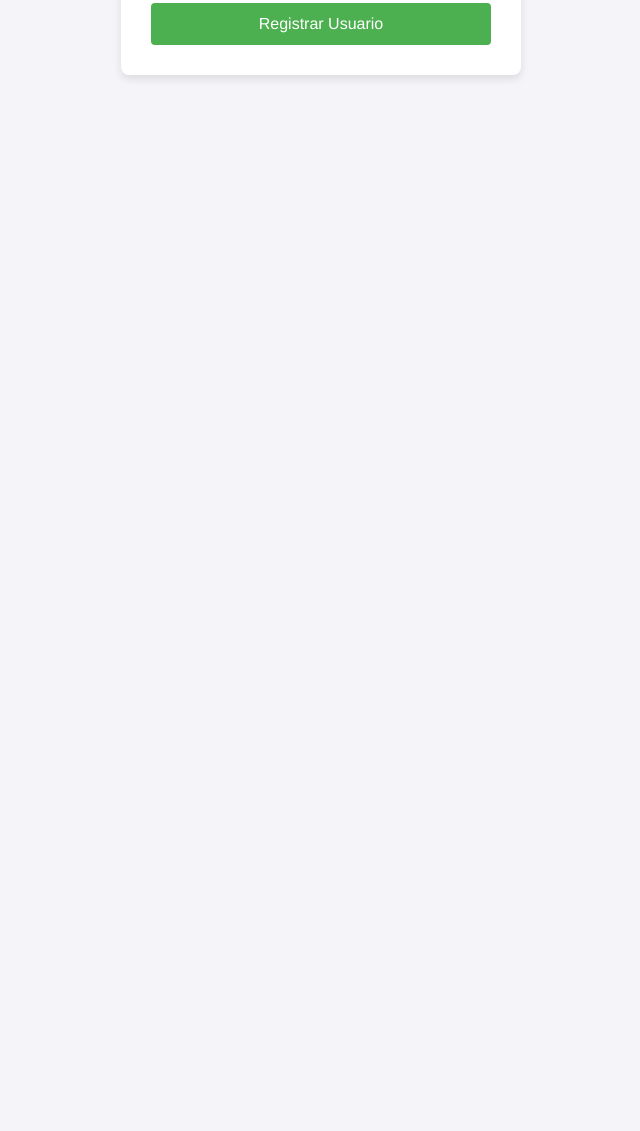
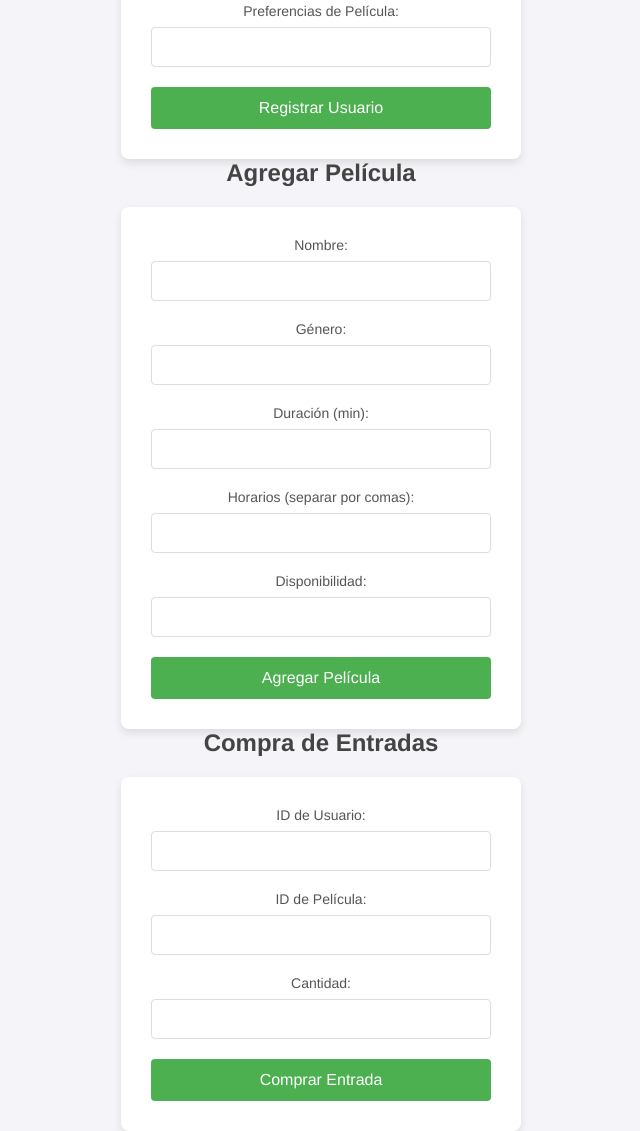
Before and after one commit to brandonecheverry/cinema_front_system, a plain HTML site: page index.html in a window 1280 px wide. Shown: the part 418-1549 px from the top of the page, without its empty margins (319-959 px from the left). Before the commit the page ends 800 px from the top, so only its background shows below. Drawn offline with Linux system fonts and the light colour scheme.

Commit message:
ajuste a nivel de front y back

```diff
--- a/index.html
+++ b/index.html
@@ -1,15 +1,14 @@
 <!DOCTYPE html>
 <html lang="en">
 <head>
-    <meta charset="UTF-8" />
-    <meta name="viewport" content="width=device-width, initial-scale=1.0" />
+    <meta charset="UTF-8">
+    <meta name="viewport" content="width=device-width, initial-scale=1.0">
     <title>Gestión de Cine</title>
-    <link rel="stylesheet" href="css/styles.css" />
+    <link rel="stylesheet" href="css/styles.css">
 </head>
 <body>
     <header class="head">
         <h1 class="title">CINEMANIA</h1>
-      <!-- Barra de navegación -->
         <nav>
             <a href="#">Inicio</a>
             <a href="#">Películas</a>
@@ -22,10 +21,40 @@
     <h2>Registro de Usuario</h2>
     <form id="userForm">
         <label for="name">Nombre:</label>
-      <input type="text" id="name" name="name" required />
+        <input type="text" id="name" name="name" required>
         <label for="email">Correo Electrónico:</label>
-      <input type="email" id="email" name="email" required />
+        <input type="email" id="email" name="email" required>
+        <label for="preferences">Preferencias de Película:</label>
+        <input type="text" id="preferences" name="preferences">
         <button type="submit">Registrar Usuario</button>
+    </form>
+
+    <!-- Formulario de Agregar Película -->
+    <h2>Agregar Película</h2>
+    <form id="movieForm">
+        <label for="movieName">Nombre:</label>
+        <input type="text" id="movieName" name="movieName" required>
+        <label for="genre">Género:</label>
+        <input type="text" id="genre" name="genre" required>
+        <label for="duration">Duración (min):</label>
+        <input type="number" id="duration" name="duration" required>
+        <label for="show_times">Horarios (separar por comas):</label>
+        <input type="text" id="show_times" name="show_times" required>
+        <label for="availability">Disponibilidad:</label>
+        <input type="number" id="availability" name="availability" required>
+        <button type="submit">Agregar Película</button>
+    </form>
+
+    <!-- Formulario de Compra de Entradas -->
+    <h2>Compra de Entradas</h2>
+    <form id="purchaseForm">
+        <label for="user_id">ID de Usuario:</label>
+        <input type="text" id="user_id" name="user_id" required>
+        <label for="movie_id">ID de Película:</label>
+        <input type="text" id="movie_id" name="movie_id" required>
+        <label for="quantity">Cantidad:</label>
+        <input type="number" id="quantity" name="quantity" required>
+        <button type="submit">Comprar Entrada</button>
     </form>
 
     <script src="js/scripts.js"></script>
--- a/js/scripts.js
+++ b/js/scripts.js
@@ -4,7 +4,6 @@ document.getElementById('userForm').addEventListener('submit', async function (e
     const email = document.getElementById('email').value;
 
     try {
-        console.log(body)
         const response = await fetch('http://127.0.0.1:5000/users', {
             method: 'POST',
             headers: {
@@ -14,16 +13,18 @@ document.getElementById('userForm').addEventListener('submit', async function (e
         });
 
         if (!response.ok) {
-            throw new Error('Error en la solicitud');
+            const errorText = await response.text();
+            throw new Error(errorText);
         }
 
         const result = await response.json();
         alert(result.message);
     } catch (error) {
         console.error('Error:', error);
-        alert('Hubo un problema al registrar el usuario.');
+        alert('Hubo un problema al registrar el usuario. Detalles del error: ' + error.message);
     }
 });
+
 
 document.getElementById('movieForm').addEventListener('submit', async function (event) {
     event.preventDefault();
```
Lines whose indentation alone changed are shown as unchanged.
